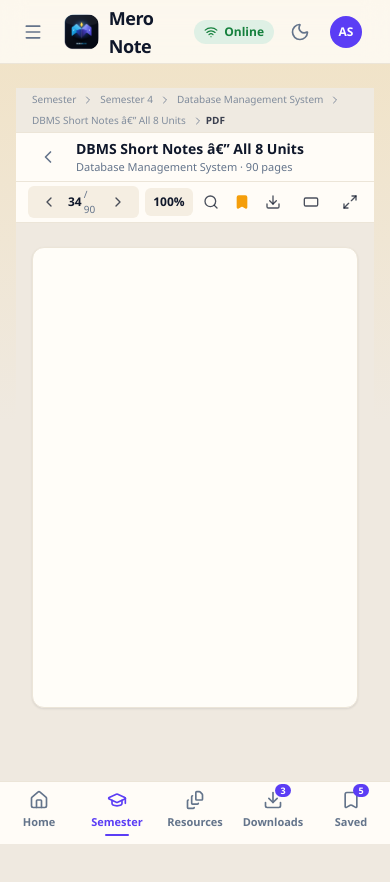
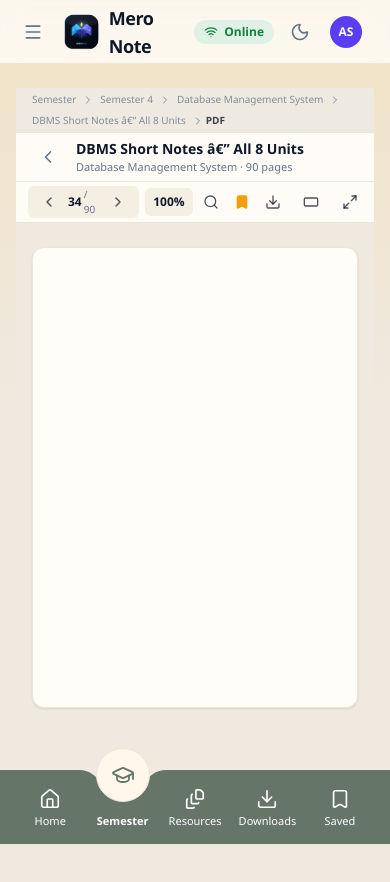
Before and after one commit to kismatdahal1-afk/MeroNote, a React (Vite) app in the folder client/: page /reader/res-dbms-notes in a window 390 px wide. Shown: the top 882 px of the page. Built offline with nearby package versions, Linux system fonts and the light colour scheme.

Commit message:
nav update

```diff
--- a/client/src/components/layout/AppLayout.tsx
+++ b/client/src/components/layout/AppLayout.tsx
@@ -65,7 +65,9 @@ export function AppLayout() {
 
       <div className="lg:pl-64">
         <Header onMenuClick={() => setDrawerOpen(true)} />
-        <main className="mx-auto w-full max-w-7xl px-4 pb-24 pt-6 lg:px-8 lg:pb-12">
+        {/* pb-28 on mobile clears the fixed bottom nav (74px + safe-area);
+            desktop keeps its own spacing (nav is hidden on lg). */}
+        <main className="mx-auto w-full max-w-7xl px-4 pb-28 pt-6 lg:px-8 lg:pb-12">
           <PageTransition>
             <Outlet />
           </PageTransition>
--- a/client/src/components/layout/MobileNav.tsx
+++ b/client/src/components/layout/MobileNav.tsx
@@ -1,3 +1,4 @@
+import { useEffect, useLayoutEffect, useRef } from "react";
 import { NavLink, useLocation } from "react-router-dom";
 import {
   Home,
@@ -11,19 +12,17 @@ import {
 import type { LucideIcon } from "lucide-react";
 import { cx } from "../../lib/utils";
 import { studentNavHighlight, adminNavHighlight } from "../../lib/resourceNavigation";
-import { useLibrary } from "../../state/LibraryProvider";
 import { useUser } from "../../state/UserProvider";
 
 interface MobileNavItem {
   to: string;
   label: string;
   icon: LucideIcon;
-  badge?: number;
   end?: boolean;
 }
 
 /** Centralized mobile navigation configs — portal-aware, no duplicated route logic. */
-const STUDENT_MOBILE_NAV: Omit<MobileNavItem, "badge">[] = [
+const STUDENT_MOBILE_NAV: MobileNavItem[] = [
   { to: "/dashboard", label: "Home", icon: Home, end: true },
   { to: "/semesters", label: "Semester", icon: GraduationCap },
   { to: "/resources", label: "Resources", icon: FileStack },
@@ -31,7 +30,7 @@ const STUDENT_MOBILE_NAV: Omit<MobileNavItem, "badge">[] = [
   { to: "/bookmarks", label: "Saved", icon: Bookmark },
 ];
 
-const ADMIN_MOBILE_NAV: Omit<MobileNavItem, "badge">[] = [
+const ADMIN_MOBILE_NAV: MobileNavItem[] = [
   { to: "/admin", label: "Home", icon: Home, end: true },
   { to: "/admin/semesters", label: "Semester", icon: GraduationCap },
   { to: "/admin/resources", label: "Resources", icon: FileStack },
@@ -40,83 +39,281 @@ const ADMIN_MOBILE_NAV: Omit<MobileNavItem, "badge">[] = [
 ];
 
 /**
+ * Which tab owns the current URL — mirrors NavLink matching (exact for
+ * `end` routes, prefix for section roots). Shared detail/reader pages keep
+ * their entry point highlighted via `highlightOverride` when it maps to a
+ * tab; otherwise default URL matching applies.
+ */
+function resolveActiveTo(
+  items: MobileNavItem[],
+  pathname: string,
+  highlightOverride: string | undefined,
+  overrideApplies: boolean,
+): string {
+  if (overrideApplies && highlightOverride) return highlightOverride;
+  for (const it of items) {
+    if (it.end) {
+      if (pathname === it.to) return it.to;
+    } else if (pathname === it.to || pathname.startsWith(`${it.to}/`)) {
+      return it.to;
+    }
+  }
+  return items[0].to;
+}
+
+/**
+ * Floating bottom navigation — template port: full-width bar pinned to
+ * the lowest part of the screen with an SVG notch that dips around a
+ * white floating circle carrying the active icon. The bar fill and label
+ * colors come from the app theme (surface / foreground tokens) so it
+ * belongs in both Light and Dark Mode. Only the icon glyphs come from
+ * the app's Lucide set (per-portal mapping); layout, notch geometry and
+ * timing follow the template 1:1.
+ */
+function LiquidBottomNav({
+  ariaLabel,
+  items,
+  activeTo,
+}: {
+  ariaLabel: string;
+  items: MobileNavItem[];
+  activeTo: string;
+}) {
+  const navRef = useRef<HTMLElement | null>(null);
+  const svgRef = useRef<SVGSVGElement | null>(null);
+  const pathRef = useRef<SVGPathElement | null>(null);
+  const btnRef = useRef<HTMLDivElement | null>(null);
+  const iconRefs = useRef<(HTMLSpanElement | null)[]>([]);
+  const tweenRef = useRef<number | null>(null);
+  const mountedRef = useRef(false);
+  const prevXRef = useRef<number | null>(null);
+
+  const activeIndex = Math.max(
+    0,
+    items.findIndex((it) => it.to === activeTo),
+  );
+  const ActiveIcon = items[activeIndex].icon;
+
+  // ---- Template path builder (verbatim geometry) ----
+  function buildPath(w: number, h: number, notchX: number): string {
+    const r = 0; // 0 = sharp rectangular corners (was h / 2 for a full pill)
+    const halfNotch = 44;
+    const depth = 28;
+    const x0 = notchX - halfNotch;
+    const x1 = notchX - halfNotch * 0.45;
+    const x2 = notchX;
+    const x3 = notchX + halfNotch * 0.45;
+    const x4 = notchX + halfNotch;
+
+    return [
+      `M ${r} 0`,
+      `L ${x0} 0`,
+      `C ${x1} 0 ${x1} ${depth} ${x2} ${depth}`,
+      `C ${x3} ${depth} ${x3} 0 ${x4} 0`,
+      `L ${w - r} 0`,
+      `A ${r} ${r} 0 0 1 ${w} ${r}`,
+      `L ${w} ${h - r}`,
+      `A ${r} ${r} 0 0 1 ${w - r} ${h}`,
+      `L ${r} ${h}`,
+      `A ${r} ${r} 0 0 1 0 ${h - r}`,
+      `L 0 ${r}`,
+      `A ${r} ${r} 0 0 1 ${r} 0`,
+      "Z",
+    ].join(" ");
+  }
+
+  function centerXFor(index: number): number {
+    const nav = navRef.current;
+    const icon = iconRefs.current[index];
+    if (!nav || !icon) return 0;
+    const iconRect = icon.getBoundingClientRect();
+    const navRect = nav.getBoundingClientRect();
+    return iconRect.left + iconRect.width / 2 - navRect.left;
+  }
+
+  function drawPathAt(x: number): void {
+    const nav = navRef.current;
+    const svg = svgRef.current;
+    const path = pathRef.current;
+    if (!nav || !svg || !path) return;
+    const { width: w, height: h } = nav.getBoundingClientRect();
+    svg.setAttribute("viewBox", `0 0 ${w} ${h}`);
+    svg.setAttribute("width", `${w}`);
+    svg.setAttribute("height", `${h}`);
+    path.setAttribute("d", buildPath(w, h, x));
+  }
+
+  function paintImmediate(): void {
+    const btn = btnRef.current;
+    if (!btn) return;
+    const x = centerXFor(activeIndex);
+    btn.style.left = `${x}px`;
+    drawPathAt(x);
+    prevXRef.current = x;
+  }
+
+  function easeOutCubic(t: number): number {
+    return 1 - Math.pow(1 - t, 3);
+  }
+
+  function tweenNotch(fromX: number, toX: number): void {
+    if (tweenRef.current !== null) cancelAnimationFrame(tweenRef.current);
+    const btn = btnRef.current;
+    if (window.matchMedia("(prefers-reduced-motion: reduce)").matches) {
+      if (btn) btn.style.left = `${toX}px`;
+      drawPathAt(toX);
+      prevXRef.current = toX;
+      tweenRef.current = null;
+      return;
+    }
+    const duration = 380;
+    const start = performance.now();
+
+    // One shared loop drives BOTH the bubble (`left`) and the bar notch
+    // (SVG path) from the same eased value, so they glide as a single
+    // synchronized liquid element — no drift, no wobble.
+    function step(now: number): void {
+      const t = Math.min((now - start) / duration, 1);
+      const x = fromX + (toX - fromX) * easeOutCubic(t);
+      if (btn) btn.style.left = `${x}px`;
+      drawPathAt(x);
+      if (t < 1) {
+        tweenRef.current = requestAnimationFrame(step);
+      } else {
+        prevXRef.current = toX;
+        tweenRef.current = null;
+      }
+    }
+    tweenRef.current = requestAnimationFrame(step);
+  }
+
+  // Paint synchronously on mount (before first browser paint) so the bar
+  // + notch are visible from the very first frame — never hidden on load.
+  useLayoutEffect(() => {
+    paintImmediate();
+    // eslint-disable-next-line react-hooks/exhaustive-deps
+  }, []);
+
+  // Glide the notch + floating circle when the active tab changes.
+  // Both are driven by the same rAF loop (see tweenNotch) so they move
+  // together as one element. The bar itself stays fixed — only the
+  // indicator travels horizontally.
+  useEffect(() => {
+    if (!mountedRef.current) {
+      mountedRef.current = true;
+      return;
+    }
+    const toX = centerXFor(activeIndex);
+    const fromX = prevXRef.current ?? toX;
+    if (fromX === toX) {
+      const btn = btnRef.current;
+      if (btn) btn.style.left = `${toX}px`;
+      drawPathAt(toX);
+      prevXRef.current = toX;
+    } else {
+      tweenNotch(fromX, toX);
+    }
+    // eslint-disable-next-line react-hooks/exhaustive-deps
+  }, [activeIndex]);
+
+  // Re-layout on width changes (rotation, resize, font load shifts).
+  useEffect(() => {
+    if (typeof ResizeObserver === "undefined") {
+      const onResize = (): void => paintImmediate();
+      window.addEventListener("resize", onResize);
+      return () => window.removeEventListener("resize", onResize);
+    }
+    const ro = new ResizeObserver(() => paintImmediate());
+    if (navRef.current) ro.observe(navRef.current);
+    return () => ro.disconnect();
+    // eslint-disable-next-line react-hooks/exhaustive-deps
+  }, [activeIndex]);
+
+  // Permanently fixed to the viewport bottom: independent of document
+  // height and scroll position. No scroll listener, no hide/show logic —
+  // page content scrolls behind/above while this stays stationary.
+  // overflow-x-clip guarantees no horizontal overflow at any width.
+  return (
+    <div className="fixed inset-x-0 bottom-0 z-40 overflow-x-clip lg:hidden">
+      <nav ref={navRef} aria-label={ariaLabel} className="liq-bottom-nav">
+        <div aria-hidden="true" className="liq-nav-fallback" />
+        <svg ref={svgRef} aria-hidden="true" focusable="false" className="liq-nav-bg">
+          <path ref={pathRef} />
+        </svg>
+
+        <div className="liq-nav-items">
+          {items.map(({ to, label, icon: Icon, end }, i) => {
+            const active = i === activeIndex;
+            return (
+              <NavLink
+                key={to}
+                to={to}
+                end={end}
+                aria-current={active ? "page" : undefined}
+                className={cx("liq-nav-item", active && "active")}
+              >
+                <span
+                  ref={(el) => {
+                    iconRefs.current[i] = el;
+                  }}
+                  className="liq-nav-icon"
+                >
+                  <Icon className="size-[22px]" strokeWidth={1.8} aria-hidden="true" />
+                </span>
+                <span className="liq-nav-label">{label}</span>
+              </NavLink>
+            );
+          })}
+        </div>
+
+        <div ref={btnRef} aria-hidden="true" className="liq-floating-btn">
+          <span className="liq-floating-icon">
+            <ActiveIcon className="size-6" strokeWidth={1.8} aria-hidden="true" />
+          </span>
+        </div>
+      </nav>
+    </div>
+  );
+}
+
+/**
  * Portal-aware mobile bottom navigation.
- * - Student portal → Student routes (Home/Semester/Resources/Downloads/Saved)
- * - Admin portal (role ADMIN + /admin prefix) → Admin routes (Home/Semester/Resources/Notice/Settings)
+ * - Student portal → Home/Semester/Resources/Downloads/Saved
+ * - Admin portal (role ADMIN + /admin prefix) → Home/Semester/Resources/Notice/Settings
  * Portal detection matches SidebarNav: role === "ADMIN" && pathname.startsWith("/admin")
- * Visual design preserved, active state isolated per portal.
+ * Both portals share the same floating template design; only routes/labels differ.
  */
 export function MobileNav() {
-  const { downloads, bookmarks } = useLibrary();
   const { role } = useUser();
   const { pathname, state } = useLocation();
 
   const isAdminPortal = role === "ADMIN" && pathname.startsWith("/admin");
 
-  const completedDownloads = downloads.filter((d) => d.status === "completed").length;
-
-  // Build portal-specific items with dynamic badges (student only)
-  const items: MobileNavItem[] = isAdminPortal
-    ? ADMIN_MOBILE_NAV.map((it) => ({ ...it }))
-    : STUDENT_MOBILE_NAV.map((it) => {
-        if (it.to === "/downloads") return { ...it, badge: completedDownloads };
-        if (it.to === "/bookmarks") return { ...it, badge: bookmarks.length };
-        return { ...it, badge: 0 };
-      });
-
-  // Shared detail/reader pages keep their entry point highlighted. The bar
-  // has no Favorites (student) or Drafts (admin) tab, so those entries keep
-  // default URL matching here.
   const highlightOverride = isAdminPortal
     ? adminNavHighlight(pathname, state)
     : studentNavHighlight(pathname, state);
+
+  if (isAdminPortal) {
+    const overrideApplies =
+      !!highlightOverride && ADMIN_MOBILE_NAV.some((it) => it.to === highlightOverride);
+    const activeTo = resolveActiveTo(ADMIN_MOBILE_NAV, pathname, highlightOverride, overrideApplies);
+    return (
+      <LiquidBottomNav
+        ariaLabel="Admin mobile navigation"
+        items={ADMIN_MOBILE_NAV}
+        activeTo={activeTo}
+      />
+    );
+  }
+
   const overrideApplies =
-    !!highlightOverride && items.some((it) => it.to === highlightOverride);
-
+    !!highlightOverride && STUDENT_MOBILE_NAV.some((it) => it.to === highlightOverride);
+  const activeTo = resolveActiveTo(STUDENT_MOBILE_NAV, pathname, highlightOverride, overrideApplies);
   return (
-    <nav
-      aria-label={isAdminPortal ? "Admin mobile navigation" : "Student mobile navigation"}
-      className="fixed inset-x-0 bottom-0 z-40 border-t border-border bg-surface/95 backdrop-blur-md lg:hidden"
-    >
-      <div className="mx-auto grid max-w-md grid-cols-5">
-        {items.map(({ to, label, icon: Icon, badge = 0, end }) => (
-          <NavLink
-            key={to}
-            to={to}
-            end={end}
-            className={({ isActive }) =>
-              cx(
-                "relative flex min-h-14 flex-col items-center justify-center gap-1 py-2 text-[11px] font-semibold",
-                (overrideApplies ? to === highlightOverride : isActive) ? "text-primary" : "text-muted-foreground",
-              )
-            }
-          >
-            {({ isActive: routerActive }) => {
-              const active = overrideApplies ? to === highlightOverride : routerActive;
-              return (
-                <>
-                  <span className="relative">
-                    <Icon className="size-5" aria-hidden="true" />
-                    {badge > 0 && (
-                      <span
-                        aria-label={`${badge} ${label}`}
-                        className="absolute -right-2 -top-1.5 flex min-w-4 items-center justify-center rounded-full bg-primary px-1 text-[9px] font-bold text-primary-foreground"
-                      >
-                        {badge}
-                      </span>
-                    )}
-                  </span>
-                  <span>{label}</span>
-                  <span
-                    aria-hidden="true"
-                    className={cx("h-0.5 w-6 rounded-full", active ? "bg-primary" : "bg-transparent")}
-                  />
-                </>
-              );
-            }}
-          </NavLink>
-        ))}
-      </div>
-    </nav>
+    <LiquidBottomNav
+      ariaLabel="Student mobile navigation"
+      items={STUDENT_MOBILE_NAV}
+      activeTo={activeTo}
+    />
   );
 }
--- a/client/src/index.css
+++ b/client/src/index.css
@@ -513,3 +513,131 @@ body {
     padding-top: 1rem;
   }
 }
+
+/* ============================================================
+   Floating bottom navigation — active bubble + SVG notch
+   (mobile only, shared by Admin and Student portals).
+   Template port: full-width bar pinned to the lowest part of the
+   screen, themed via --nav-background/--nav-icon/--nav-text/
+   --active-background/--active-icon/--active-text tokens.
+   Cream floating circle carrying the active icon in both
+   modes. Only the icon glyphs come from the app's Lucide set
+   (per-portal mapping).
+   ============================================================ */
+.liq-bottom-nav {
+  --nav-background: #657568;
+  --nav-icon: #FFFFFF;
+  --nav-text: #FFFFFF;
+  --active-background: #FFF8EA;
+  --active-icon: #657568;
+  --active-text: #FFFFFF;
+  position: relative;
+  height: calc(74px + env(safe-area-inset-bottom, 0px));
+  margin: 0;
+}
+
+.liq-nav-bg {
+  position: absolute;
+  inset: 0;
+  width: 100%;
+  height: 100%;
+  display: block;
+  overflow: visible;
+}
+
+/* Instant bar body behind the SVG notch — pure CSS so the bar is fully
+   visible on first paint even before the notch path is measured/drawn.
+   Starts exactly where the notch dip ends (28px), so it never covers
+   the liquid curve. The SVG path paints the identical color on top. */
+.liq-nav-fallback {
+  position: absolute;
+  left: 0;
+  right: 0;
+  top: 28px;
+  bottom: 0;
+  background: var(--nav-background);
+}
+
+.liq-nav-bg path {
+  fill: var(--nav-background);
+}
+
+.liq-nav-items {
+  position: absolute;
+  inset: 0;
+  display: flex;
+  align-items: flex-end;
+  justify-content: space-between;
+  padding: 0 14px calc(13px + env(safe-area-inset-bottom, 0px));
+}
+
+.liq-nav-item {
+  appearance: none;
+  background: none;
+  border: none;
+  text-decoration: none;
+  flex: 1;
+  display: flex;
+  flex-direction: column;
+  align-items: center;
+  gap: 4px;
+  cursor: pointer;
+  padding: 4px 2px;
+  font-family: inherit;
+}
+
+.liq-nav-icon {
+  display: block;
+  width: 22px;
+  height: 22px;
+  color: var(--nav-icon);
+  transition: opacity 0.25s ease;
+}
+
+.liq-nav-icon svg {
+  width: 100%;
+  height: 100%;
+}
+
+.liq-nav-label {
+  font-size: 11px;
+  font-weight: 500;
+  line-height: 1.2;
+  color: var(--nav-text);
+  transition: color 0.25s ease;
+  white-space: nowrap;
+}
+
+.liq-nav-item.active .liq-nav-icon { opacity: 0; }
+.liq-nav-item.active .liq-nav-label {
+  color: var(--active-text);
+  font-weight: 700;
+}
+
+.liq-floating-btn {
+  position: absolute;
+  top: -22px;
+  left: 0;
+  width: 54px;
+  height: 54px;
+  border-radius: 50%;
+  background: var(--active-background);
+  border: 1px solid var(--color-border);
+  display: flex;
+  align-items: center;
+  justify-content: center;
+  transform: translateX(-50%);
+  pointer-events: none;
+}
+
+.liq-floating-icon {
+  display: block;
+  width: 24px;
+  height: 24px;
+  color: var(--active-icon);
+}
+
+.liq-floating-icon svg {
+  width: 100%;
+  height: 100%;
+}
```
